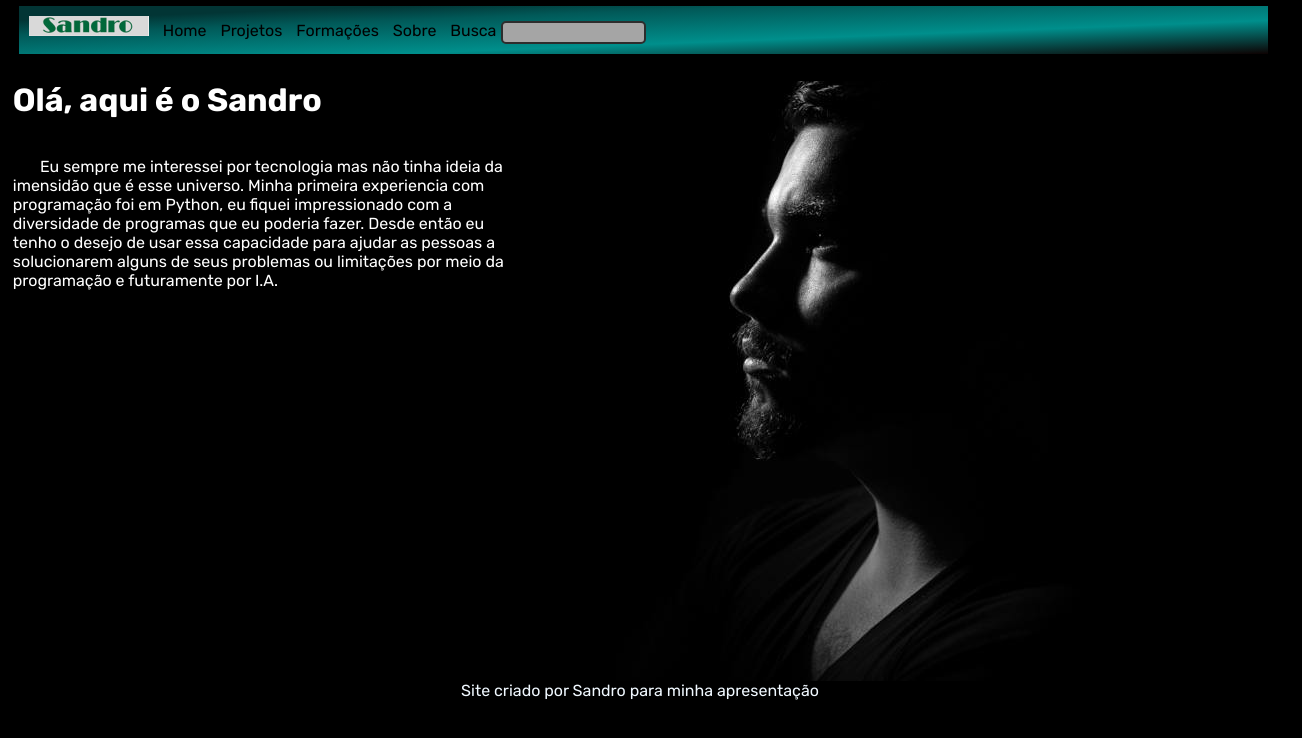
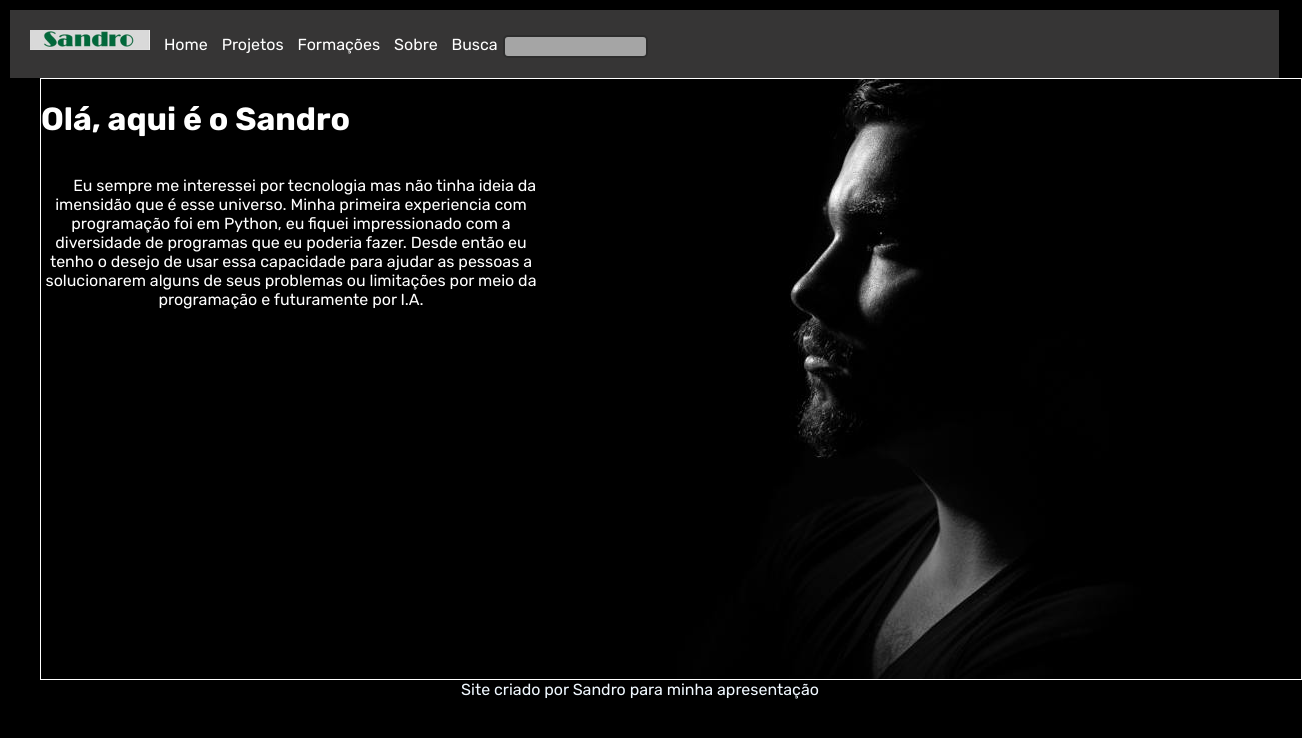
Before and after one commit to Sandrodepaula/portifolio, a plain HTML site: page index.html in a window 1280 px wide. Shown: the whole page, 1302 px wide, since content can reach past the window. Drawn offline with Linux system fonts and the light colour scheme.

Commit message:
alteração das margens

```diff
--- a/estilo/style.css
+++ b/estilo/style.css
@@ -16,19 +16,18 @@
 }
 
 body {
+    max-width: 1500px;
     background-color: rgb(0, 0, 0);
-    width: 98vw;
     height: 90vh;
-    margin: 0 auto;
-
+    margin: 10px 10px;
 }
 
 header{
-    width: 98%;
-    padding: 10px;
-    margin: 6px;
-    background-image: linear-gradient(to bottom right, #023535 15%,#015958 30%,#008f8c, rgba(14, 2, 2, 0.925));
+    width: 96vw;
+    padding: 20px;
+    background-color: rgba(88, 86, 86, 0.616);
     display: inline-block;
+    color: white;
 }
 
 .logo{
@@ -36,7 +35,7 @@ header{
     height: auto;
 }
 .menu > a{
-    color: var(--cor05);
+    color: white;
     text-decoration: none;
     margin-left: 10px;
 }
@@ -56,7 +55,6 @@ input{
 
 a:hover {
     font-weight: bold;
-
     color: gray;
     background-color: white;
 }
@@ -70,20 +68,23 @@ form > input{
 
 }
 
-
 main{
     color:white;
     height: 600px;
+    border: 1px solid white;
+    width: 100%;
+    margin: 0 30px;
 }
 main > p{
     display: inline-block;
     width: 500px;
     text-indent: 1.7em;
     text-size-adjust: 50%;
+    text-align: center;
 }
 main#img001 {
     background-image: url('../imagens/img002.jpg');
-    background-position: center;
+    background-position: right;
     background-repeat: no-repeat;
 }
 footer {
```
